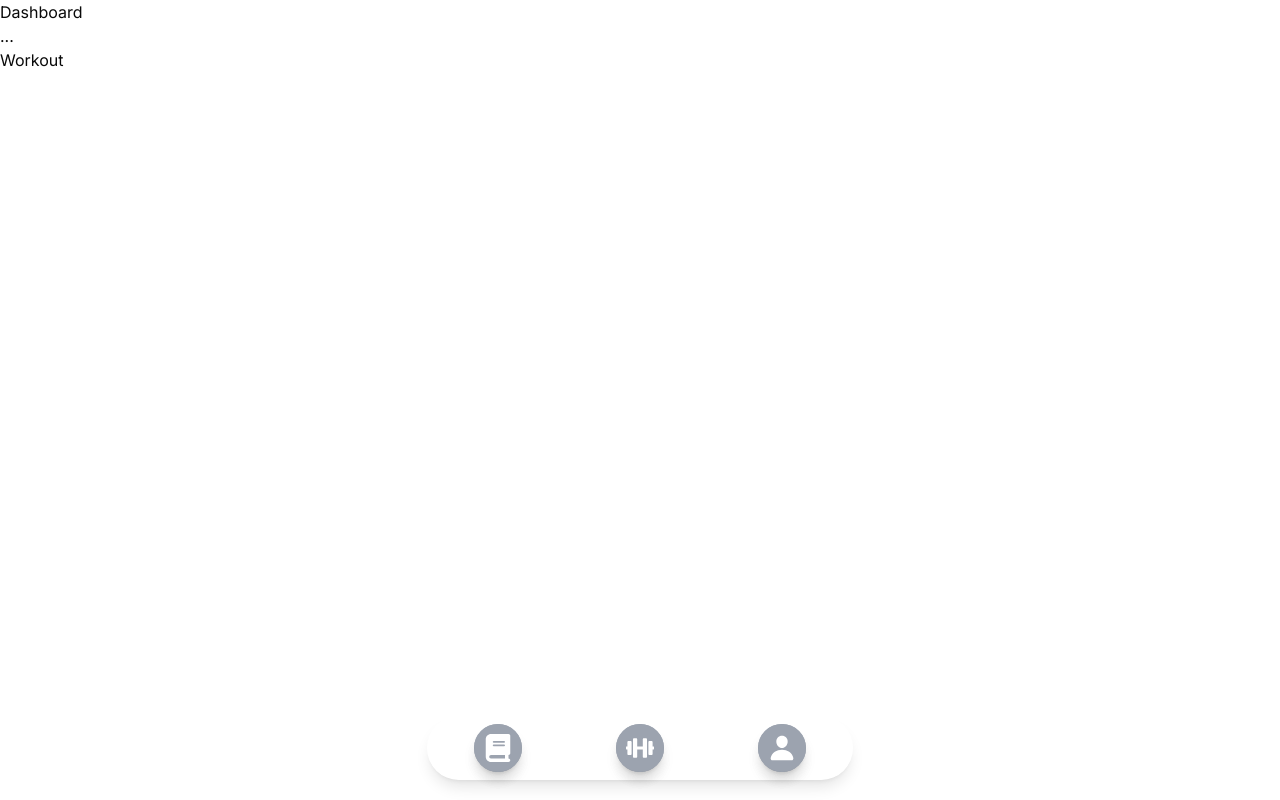
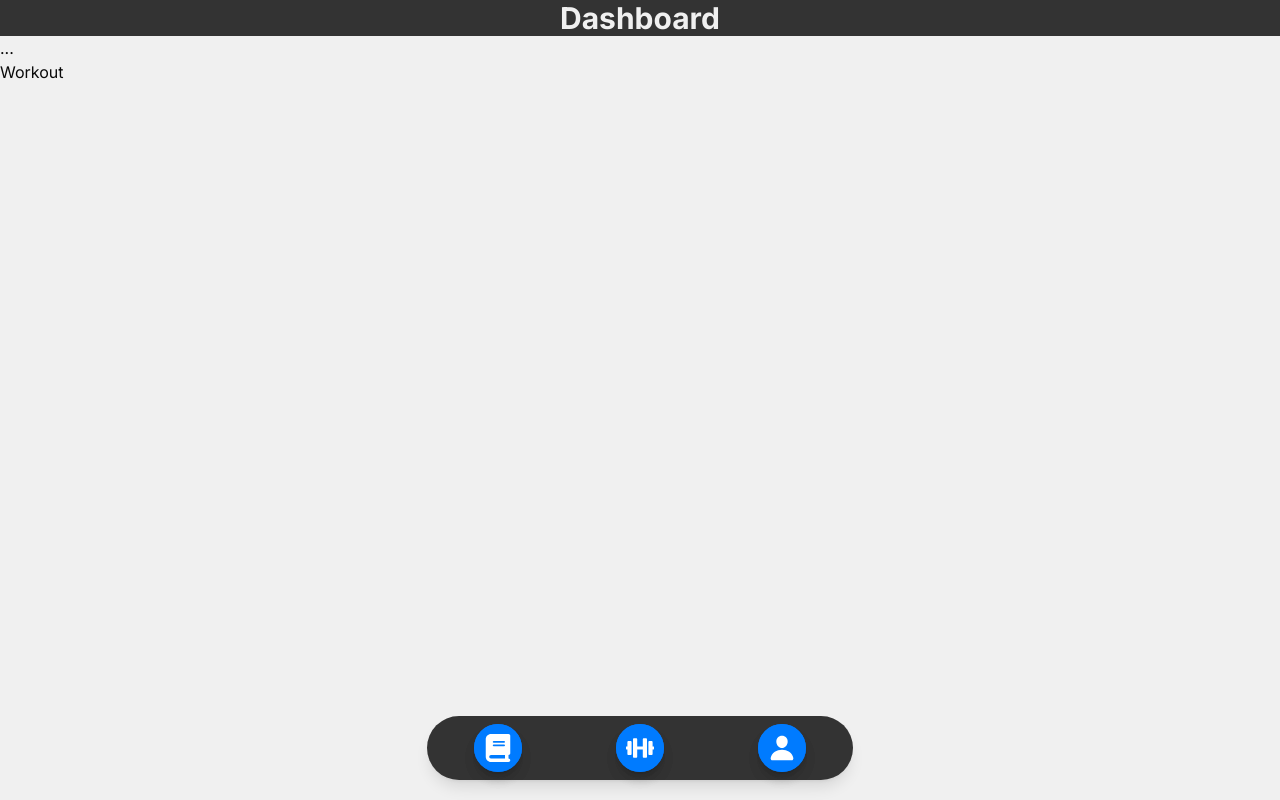
Before and after one commit to tbmi20/kinnikuman, a Next.js app: page / in a window 1280 px wide. Shown: the top 800 px of the page. Built offline with nearby package versions, Linux system fonts and the light colour scheme.

Commit message:
created template workout card again

```diff
--- a/app/components/Background.tsx
+++ b/app/components/Background.tsx
@@ -1,6 +1,6 @@
 export default function Background() {
     return (
-        <div className="absolute bg-gradient-to-r from-bg_1 to-bg_2 h-screen w-screen z-[-1]">
+        <div className="absolute bg-light_grey h-screen w-screen z-[-1]">
         </div>
     );
 }
--- a/app/components/Navbar.tsx
+++ b/app/components/Navbar.tsx
@@ -10,7 +10,7 @@ import { FaBook } from "react-icons/fa6";
 
 export default function Navbar() {
     return (
-        <div className='fixed z-50 bottom-[2.5%] left-1/3 h-16 w-1/3 m-0 flex flex-row rounded-full text-justify bg-blue_1 text-white shadow-lg'>
+        <div className='fixed z-50 bottom-[2.5%] left-1/3 h-16 w-1/3 m-0 flex flex-row rounded-full text-justify bg-charcoal_grey text-white shadow-lg'>
             <Link href="/diary" className='navbar-icon'><NavIcon icon={<FaBook size="28"/>} tooltip='Diary' /></Link>
             <Link href="/workout" className='navbar-icon'><NavIcon icon={<FaDumbbell size="28"/>} tooltip='Workouts' /></Link>
             <Link href="account" className='navbar-icon'><NavIcon icon={<IoPerson size="28"/>} tooltip='Account' /></Link>
--- a/app/components/WorkoutCard.tsx
+++ b/app/components/WorkoutCard.tsx
@@ -1,5 +1,20 @@
-'use client';
-import { IoCloseOutline } from "react-icons/io5";
+"use client";
+import { Button } from "@/components/ui/button";
+import {
+  Card,
+  CardContent,
+  CardDescription,
+  CardFooter,
+  CardHeader,
+  CardTitle,
+} from "@/components/ui/card";
+
+import {
+  DropdownMenu,
+  DropdownMenuContent,
+  DropdownMenuItem,
+  DropdownMenuTrigger,
+} from "@/components/ui/dropdown-menu";
 
 interface WorkoutCardProps {
   workout: Array<string>;
@@ -7,16 +22,40 @@ interface WorkoutCardProps {
 
 export default function WorkoutCard() {
   return (
-        <div className="size-52 mx-5 rounded-md bg-blue_1 p-3">
-            <StartWorkout></StartWorkout>
+    <div className="">
+      <Card className="w-[350px] bg-cool_blue">
+        <CardHeader>
+          <CardTitle className="text-light_grey">Template 1</CardTitle>
+          <CardDescription>Template Description</CardDescription>
+        </CardHeader>
+        <CardContent>
+          <form>
+            <div className="grid w-full items-center gap-4">
+              <div id="exerciseList" className="flex flex-col space-y-1.5">
+
+              </div>
+            </div>
+          </form>
+        </CardContent>
+        <CardFooter className="flex justify-between">
+          <EditMenu />
+          <Button onClick={() => console.log("Click")}>Start</Button>
+        </CardFooter>
+      </Card>
     </div>
   );
 }
 
-function StartWorkout() {
+export function EditMenu() {
   return (
-        <div className="relative left-1/3 h-6 w-14 bg-grey_1 text-center rounded-md">
-            <button onClick={() => console.log('Click')}>START</button>
-        </div>
+    <DropdownMenu>
+      <DropdownMenuTrigger asChild>
+        <Button variant="outline">...</Button>
+      </DropdownMenuTrigger>
+      <DropdownMenuContent>
+        <DropdownMenuItem>Edit</DropdownMenuItem>
+        <DropdownMenuItem>Delete</DropdownMenuItem>
+      </DropdownMenuContent>
+    </DropdownMenu>
   );
 }
--- a/app/globals.css
+++ b/app/globals.css
@@ -24,8 +24,8 @@
 
 @layer components {
   .navbar-icon {
-    @apply relative flex items-center justify-center h-12 w-12 mt-2 mb-2 mx-auto shadow-lg bg-gray-400 text-white
-    hover:bg-white hover:text-slate-400 rounded-3xl hover:rounded-xl
+    @apply relative flex items-center justify-center h-12 w-12 mt-2 mb-2 mx-auto shadow-lg bg-cool_blue text-white
+    hover:bg-white hover:text-cool_blue rounded-3xl hover:rounded-xl
     transition-all duration-300 ease-linear;
   }
 
@@ -35,8 +35,9 @@
   }
 
   .page-title {
-    @apply text-3xl font-bold text-center text-white;
+    @apply text-3xl bg-charcoal_grey font-bold text-center text-light_grey;
   }
+
 }
 
 @layer base {
--- a/app/page.tsx
+++ b/app/page.tsx
@@ -11,9 +11,9 @@ import {
 
 export default function HomePage() {
   return (
-    <div>
+    <div >
       <Background></Background>
-      <h1>Dashboard</h1>
+      <h1 className="page-title">Dashboard</h1>
       <Carousel>
         <CarouselContent>
           <CarouselItem>...</CarouselItem>
--- a/app/workout/page.tsx
+++ b/app/workout/page.tsx
@@ -3,6 +3,7 @@ import WorkoutCard from '../components/WorkoutCard';
 import Navbar from '../components/Navbar';
 import Background from '../components/Background';
 import getWorkouts from '../../lib/mongo/workouts.js';
+
 ////
 export default function WorkoutPage() {
     return (
--- a/package.json
+++ b/package.json
@@ -9,7 +9,10 @@
     "lint": "next lint"
   },
   "dependencies": {
+    "@radix-ui/react-dropdown-menu": "^2.1.1",
     "@radix-ui/react-icons": "^1.3.0",
+    "@radix-ui/react-label": "^2.1.0",
+    "@radix-ui/react-select": "^2.1.1",
     "@radix-ui/react-slot": "^1.1.0",
     "class-variance-authority": "^0.7.0",
     "clsx": "^2.1.1",
```
Also changed, not shown: 1 other file (tests, documents, lock files or other folders). Lines whose indentation alone changed are shown as unchanged.
